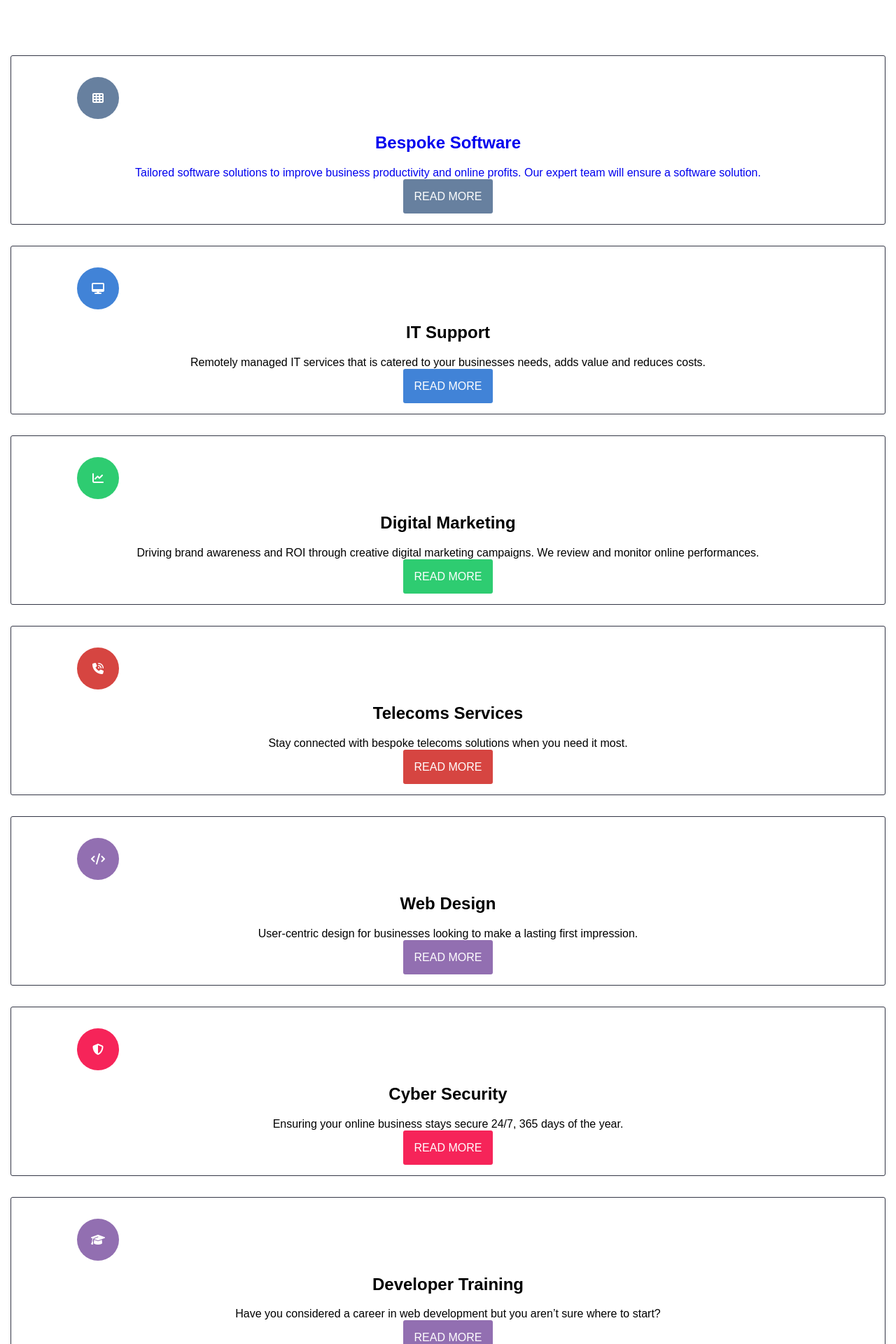
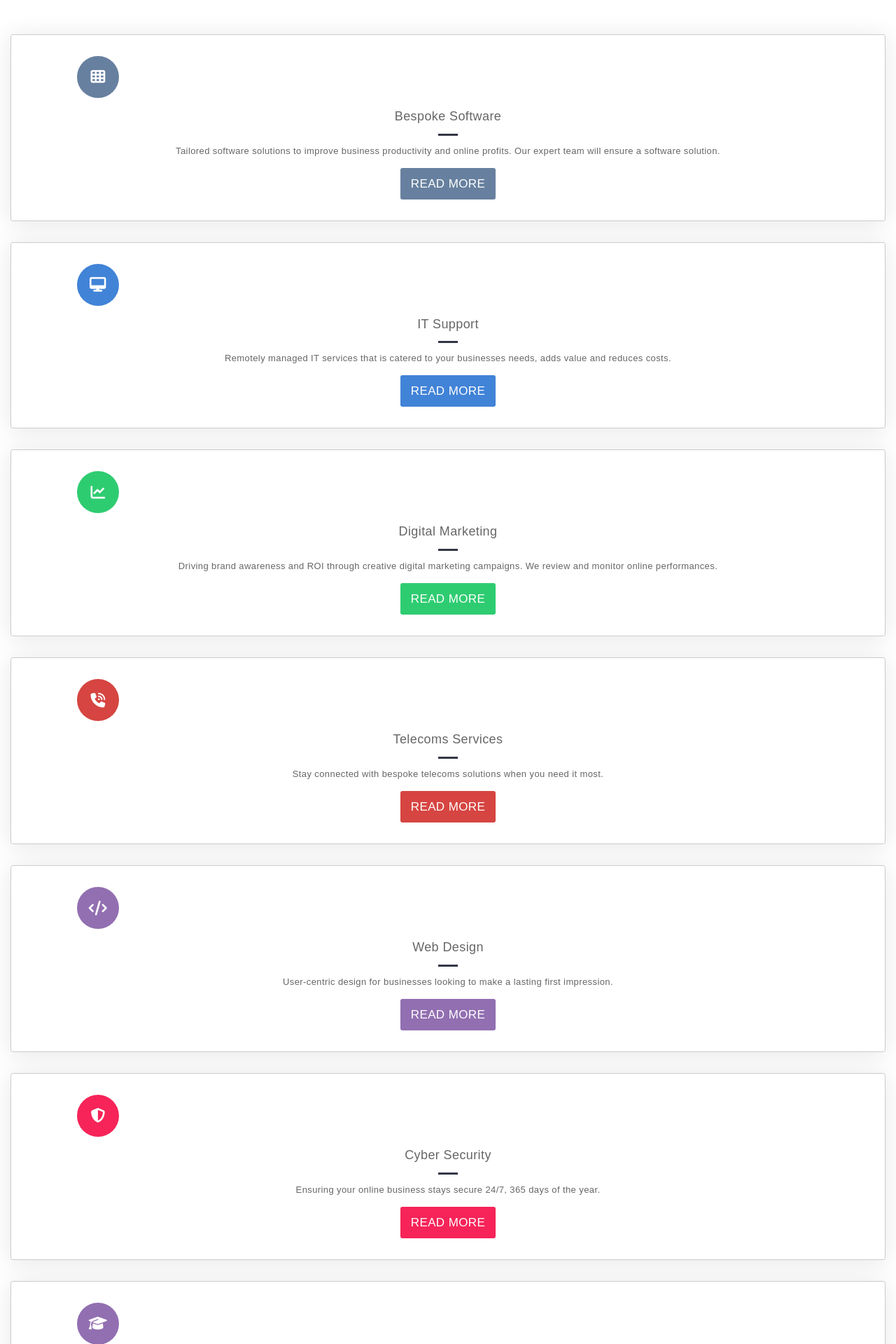
Before and after one commit to RemonJoL/html-css-reflection, a PHP site: page / in a window 1280 px wide. Shown: the part 785-2705 px from the top of the page at 70% size. Run offline with PHP 8.4, Linux system fonts and the light colour scheme; some libraries are stand-ins or nearby versions.

Commit message:
Large update, mainly Services
- tried several ways to optimise service layout to help alignment within the main service section
- optimised service layout by adding an extra div layer
- set its display to block to make sure all margrins and paddings are displayed correctly
- updated content of the service cards by replacing HR elements with :after elements
- updated text styling to mirror the source website

- set text styles of the about section to match the source website
- experimented with ways to align the content to the section
- optimised about section by adding a container to help align content properly

- corrected alt text on service cards

```diff
--- a/css/style.css
+++ b/css/style.css
@@ -1,17 +1,88 @@
-a:visited {
-  color: inherit;
-}
-
 body {
   font-family: "poppins", sans-serif;
   max-width: 100vw;
   height: 100%;
   margin: 0 0;
+  font-size: 1rem;
+  letter-spacing: 0.4px;
+}
+
+* :after, :before {
+  -webkit-box-sizing: border-box;
+          box-sizing: border-box;
+}
+
+a:visited {
+  color: inherit;
+}
+
+.p {
+  font-size: 0.8125rem;
+  font-weight: 400;
+  line-height: 1.375rem;
+  margin-bottom: 13px;
+}
+
+p {
+  font-weight: 400;
+  line-height: 2rem;
+  margin: 0 0 25px;
+}
+
+a {
+  text-decoration: none;
+  color: inherit;
+}
+
+hr {
+  width: 28px;
+}
+
+.h1, .h2, .h3, .h4, .h5, .h6, h1, h2, h3, h4, h5, h6 {
+  font-family: inherit;
+  font-weight: 500;
+  line-height: 1.1;
+  color: inherit;
+}
+
+.h2 {
+  font-size: 1.125rem;
+  padding-bottom: 17px;
+  margin: 0 0 11px;
+  position: relative;
+}
+
+.h1, h1 {
+  font-size: 2.25rem;
+  font-weight: 400;
+  margin: 0 0 28px;
+}
+
+.h2:after {
+  content: "";
+  position: absolute;
+  bottom: 0;
+  left: 0;
+  right: 0;
+  margin: auto;
+  width: 28px;
+  height: 3px;
+  display: block;
+  background-color: #333645;
+}
+
+span {
+  display: block;
 }
 
 header {
   font-size: 1.125rem;
   color: white;
+}
+
+.section-container {
+  padding: 50px 15px;
+  display: block;
 }
 
 .header-container {
@@ -68,8 +139,6 @@ header {
 
 .container {
   text-align: center;
-  -ms-flex-wrap: wrap;
-      flex-wrap: wrap;
 }
 
 .banner-img-container {
@@ -81,27 +150,47 @@ header {
 }
 
 #services {
-  padding: 50px 15px;
+  padding: 0 -15px;
+  color: #666;
+  display: block;
+  -webkit-box-orient: vertical;
+  -webkit-box-direction: normal;
+      -ms-flex-direction: column;
+          flex-direction: column;
 }
-#services a {
-  text-decoration: none;
+#services .services-cards {
+  margin-top: -30px;
 }
 #services .card {
-  border: 1px solid #333645;
+  border: 1px solid #ccc;
   border-radius: 3px;
   margin-top: 30px;
   padding: 30px;
+  -webkit-box-shadow: 0 3px 35px rgba(0, 0, 0, 0.1);
+          box-shadow: 0 3px 35px rgba(0, 0, 0, 0.1);
+}
+#services .service-card-container {
+  display: block;
+}
+#services .button-box {
+  display: -webkit-box;
+  display: -ms-flexbox;
+  display: flex;
+  -ms-flex-wrap: wrap;
+      flex-wrap: wrap;
 }
 
 #about {
   background-color: #333645;
   color: white;
-  padding: 50px 15px;
+}
+#about .container-about {
+  text-align: left;
+}
+#about a {
+  color: #333645;
 }
 
-#latest {
-  padding: 50px 0;
-}
 #latest .latest-card {
   padding: 15px;
   margin-top: 30px;
@@ -122,7 +211,6 @@ header {
 
 #signup {
   background-color: #ddd;
-  padding: 50px 30px;
 }
 
 #contact {
@@ -142,17 +230,29 @@ footer {
 }
 
 .btn {
+  height: auto;
+  line-height: 35px;
+  text-decoration: none;
+  padding: 5px 15px;
+  border-radius: 3px;
+  color: white;
+  font-size: 1.063rem;
+}
+
+.btn-inverse {
   text-decoration: none;
   padding: 1rem 1rem;
-  color: white;
   border-radius: 3px;
+  color: #333645;
+  background: white;
 }
 
 .marketing {
   background-color: #2ecc71;
+  margin: 0 auto;
 }
 
-.btn-support {
+.btn-itsupport {
   background: #4183d7;
 }
 
@@ -170,31 +270,32 @@ footer {
   display: -ms-flexbox;
   display: flex;
   margin-bottom: auto;
+  color: white;
 }
 
 .software {
   background: #67809F;
+  margin: 0 auto;
 }
 
 .itsupport {
   background: #4183d7;
+  margin: 0 auto;
 }
 
 .telecoms {
   background: #d64541;
+  margin: 0 auto;
 }
 
 .webdesign {
   background: #926fb1;
+  margin: 0 auto;
 }
 
 .security {
   background: #f62459;
-}
-
-.btn-culture {
-  color: #333645;
-  background-color: white;
+  margin: 0 auto;
 }
 
 .logo {
@@ -216,10 +317,11 @@ footer {
   display: flex;
   margin: 0 64px 17px;
   border-radius: 50%;
-  color: white;
 }
 
 .icon-serv {
+  color: white;
+  font-size: 1.3em;
   margin: auto;
 }
 
--- a/index.html
+++ b/index.html
@@ -150,86 +150,157 @@
 
       <!-- Services -->
           <section id="services">
-              <div class="card software-card">
-                <div class="container">
+            <div class="section-container">
+              <!-- Service Cards -->
+              <div class="services-cards">
+                <!-- Cards -->
+                <div class="card">
                   <a href="#" type="button" alt="Bespoke Software">
+                    <div class="service-card-container">
                       <span class="icon software">
                         <i class="fas fa-th icon-serv"></i>
                       </span>
-                  <h2>Bespoke Software</h2>
-                  <p>Tailored software solutions to improve business productivity and online profits. Our expert team will ensure a software solution.</p>
-
-                  <span><a class="btn software" name="btn-software">READ MORE</a></span>
+                      <span class="h2">
+                        Bespoke Software
+                      </span>
+                      <span class="p">Tailored software solutions to improve business productivity and online profits. Our expert team will ensure a software solution.</span>
+                      <span class="button-box">
+                        <span class="btn software" name="btn-software">READ MORE</span>
+                      </span>
+                    </div>
                   </a>
                 </div>
-            </div>
 
-            <div class="card it-card">
+                <div class="card">
+                  <a href="#" type="button" alt="IT Support">
+                    <div class="service-card-container">
                       <span class="icon itsupport">
                         <i class="fas fa-desktop icon-serv"></i>
                       </span>
-              <h2>IT Support</h2>
-              <p>Remotely managed IT services that is catered to your businesses needs, adds value and reduces costs.</p>
-              <a class="btn itsupport" href="#" name="btn-itsupport">READ MORE</a>
+                      <span class="h2">
+                      IT Support
+                      </span>
+                      <span class="p">Remotely managed IT services that is catered to your businesses needs, adds value and reduces costs.</span>
+                      <span class="button-box">
+                      <span class="btn itsupport" name="btn-itsupport">READ MORE</span>
+                      </span>
                     </div>
-            <div class="card marketing-card">
+                  </a>
+                </div>
+
+                <div class="card">
+                  <a href="#" type="button" alt="Digital Marketing">
+                    <div class="service-card-container">
                       <span class="icon marketing">
                         <i class="fas fa-chart-line icon-serv"></i>
                       </span>
-              <h2>Digital Marketing</h2>
-              <p>Driving brand awareness and ROI through creative digital marketing campaigns. We review and monitor online performances.</p>
-              <a class="btn marketing" href="#" name="btn-marketing">READ MORE</a>
+                      <span class="h2">
+                      Digital Marketing
+                      </span>
+                      <span class="p">Driving brand awareness and ROI through creative digital marketing campaigns. We review and monitor online performances.</span>
+                      <span class="button-box">
+                        <span class="btn marketing" name="btn-marketing">READ MORE</span>
+                      </span>
                     </div>
-            <div class="card telecoms-card">
+                  </a>
+                </div>
+
+                <div class="card">
+                  <a href="#" type="button" alt="Telecoms Services">
+                    <div class="service-card-container">
                       <span class="icon telecoms">
                         <i class="fas fa-phone-volume icon-serv"></i>
                       </span>
-              <h2>Telecoms Services</h2>
-              <p>Stay connected with bespoke telecoms solutions when you need it most.</p>
-              <a class="btn telecoms" href="#" name="btn-telecoms">READ MORE</a>
+                      <span class="h2">
+                      Telecoms Services
+                      </span>
+                      <span class="p">Stay connected with bespoke telecoms solutions when you need it most.</span>
+                      <span class="button-box">
+                        <span class="btn telecoms" name="btn-telecoms">READ MORE</span>
+                      </span>
                     </div>
-            <div class="card webdesign-card">
+                  </a>
+                </div>
+
+                <div class="card">
+                <a href="#" type="button" alt="Web Design">
+                  <div class="service-card-container">
                     <span class="icon webdesign">
                       <i class="fas fa-code icon-serv"></i>
                     </span>
-              <h2>Web Design</h2>
-              <p>User-centric design for businesses looking to make a lasting first impression.</p>
-              <a class="btn webdesign" href="#" name="btn-webdesign">READ MORE</a>
+                    <span class="h2">
+                    Web Design
+                    </span>
+                    <span class="p">User-centric design for businesses looking to make a lasting first impression.</span>
+                    <span class="button-box">
+                      <span class="btn webdesign" name="btn-webdesign">READ MORE</span>
+                    </span>
                   </div>
-            <div class="card security-card">
+                </a>
+                </div>
+
+                <div class="card">
+                <a href="#" type="button" alt="Cyber Security">
+                  <div class="service-card-container">
                     <span class="icon security">
                       <i class="fas fa-shield-alt icon-serv"></i>
                     </span>
-              <h2>Cyber Security</h2>
-              <p>Ensuring your online business stays secure 24/7, 365 days of the year.</p>
-              <a class="btn security" href="#" name="btn-security">READ MORE</a>
+                    <span class="h2">
+                    Cyber Security
+                    </span>
+                    <span class="p">Ensuring your online business stays secure 24/7, 365 days of the year.</span>
+                    <span class="button-box">
+                      <span class="btn security" name="btn-security">READ MORE</span>
+                    </span>
                   </div>
-            <div class="card training-card">
+                </a>
+                </div>
+
+                <div class="card">
+                <a href="#" type="button" alt="Developer Training">
+                  <div class="service-card-container">
                     <span class="icon webdesign">
                       <i class="fas fa-graduation-cap icon-serv"></i>
                     </span>
-              <h2>Developer Training</h2>
-              <p>Have you considered a career in web development but you aren’t sure where to start?</p>
-              <a class="btn webdesign" href="#" name="btn-training">READ MORE</a>
+                    <span class="h2">
+                    Developer Training
+                    </span>
+                    <span class="p">Have you considered a career in web development but you aren’t sure where to start?</span>
+                    <span class="button-box">
+                    <span class="btn webdesign" name="btn-training">READ MORE</span>
+                  </span>
+                  </div>
+                </a>
                 </div>
 
+                  <!-- Cards -->
+            </div>
+
+              <!-- Service Cards -->
           </section>
       <!-- /Services -->
 
       <!-- About -->
           <section id="about">
-            NETMATTERS
-            Netmatters Ltd is a leading web design, IT support and digital marketing agency based in Wymondham, Norfolk.
+            <div class="container-about">
+              <div class="section-container">
+                <span class="h1">NETMATTERS</span>
+                <p><strong>Netmatters Ltd is a leading web design, IT support and digital marketing agency based in Wymondham, Norfolk.</strong></p>
 
-            Founded in 2008, we work with businesses from a variety of industries to gain new prospects, nurture existing leads and further grow their sales.
+                <p>Founded in 2008, we work with businesses from a variety of industries to gain new prospects, nurture existing leads and further grow their sales.</p>
 
-            We provide cost effective, reliable solutions to a range of services; from bespoke cloud-based management systems, workflow and IT solutions through to creative website development and integrated digital campaigning.
-            <a class="btn btn-culture" href="#" type="button" name="btn-culture">OUR CULTURE <i class="fas fa-arrow-right"></i></a>
+                <p>We provide cost effective, reliable solutions to a range of services; from bespoke cloud-based management systems, workflow and IT solutions through to creative website development and integrated digital campaigning.</p>
+                <div>
+                  <a class="btn-inverse" href="#" type="button" name="btn-culture">OUR CULTURE <i class="fas fa-arrow-right"></i></a>
+                </div>
+              </div>
+            </div>
           </section>
       <!-- /About -->
 
       <!-- Latest -->
           <section id="latest">
+            <div class="container">
             <div class="latest-card">
               <div class="latest-header">
                 <img class="latest-header-img" src="https://www.netmatters.co.uk/assets/images/thumbnails/thumb/congratulations-to-lloyd-D2cu.webp" alt"Graduation">
@@ -270,6 +341,8 @@
             </div>
 
           </div>
+
+          </div>
         </section>
     <!-- /Latest -->
 
@@ -295,6 +368,7 @@
     <!-- Info -->
 
         <section id="contact">
+          <div class="section-container">
           <div class="container">
           <div class="contact-info">
             <h4>CONTACT US</h4>
--- a/scss/components/_buttons.scss
+++ b/scss/components/_buttons.scss
@@ -1,18 +1,30 @@
 @use "utility/colours";
 
 .btn {
+  height: auto;
+  line-height: 35px;
+  text-decoration: none;
+  padding: 5px 15px;
+  border-radius: 3px;
+  color: white;
+  font-size: 1.063rem;
+}
+
+.btn-inverse {
   text-decoration: none;
   padding: 1rem 1rem;
-  color:white;
   border-radius: 3px;
+  color: colours.$dark-grey;
+  background: white;
 }
 
 .marketing {
   background-color: colours.$clr-marketing;
+  margin: 0 auto;
 
 }
 
-.btn-support {
+.btn-itsupport {
   background: colours.$clr-itsupport;
 }
 
@@ -29,29 +41,35 @@
   background: colours.$dark-grey;
   display: flex;
   margin-bottom: auto;
+  color: white;
 }
 
 .software {
   background: colours.$clr-software;
+  margin: 0 auto;
 }
 
 .itsupport {
   background: colours.$clr-itsupport;
+  margin: 0 auto;
 }
 
 .telecoms {
   background: colours.$clr-telecoms;
+  margin: 0 auto;
 }
 
 .webdesign {
   background: colours.$clr-webdesign;
+  margin: 0 auto;
 }
 
 .security {
   background: colours.$clr-security;
+  margin: 0 auto;
 }
 
-.btn-culture {
-  color: colours.$dark-grey;
-  background-color: white;
-}
+// .btn-culture {
+//   color: colours.$dark-grey;
+//   background-color: white;
+// }
--- a/scss/components/_icons.scss
+++ b/scss/components/_icons.scss
@@ -13,10 +13,11 @@ height: 60px;
 display: flex;
 margin: 0 64px 17px;
   border-radius: 50%;
-  color:white;
 }
 
 .icon-serv {
+color:white;
+font-size: 1.3em;
 margin: auto;
 }
 
--- a/scss/main/_main.scss
+++ b/scss/main/_main.scss
@@ -1,21 +1,94 @@
 @use "utility/colours";
 
-
-
-a:visited {
-  color:inherit;
-}
 
 body {
   font-family: 'poppins', sans-serif;
     max-width: 100vw;
     height: 100%;
     margin: 0 0;
+    font-size: 1rem;
+    letter-spacing: .4px;
 }
+
+* :after, :before {
+  box-sizing: border-box;
+}
+
+// Text Styles
+
+a:visited {
+  color:inherit;
+}
+
+.p{
+  font-size: 0.8125rem;
+  font-weight: 400;
+  line-height: 1.375rem;
+  margin-bottom: 13px;
+}
+
+p {
+  font-weight: 400;
+  line-height: 2rem;
+  margin: 0 0 25px;
+}
+
+a {
+  text-decoration: none;
+  color: inherit;
+}
+
+hr {
+  width: 28px;
+}
+
+.h1, .h2, .h3, .h4, .h5, .h6, h1, h2, h3, h4, h5, h6 {
+  font-family: inherit;
+  font-weight: 500;
+  line-height: 1.1;
+  color: inherit;
+}
+
+.h2 {
+  font-size: 1.125rem;
+  padding-bottom: 17px;
+  margin: 0 0 11px;
+  position: relative;
+}
+
+.h1, h1 {
+  font-size: 2.25rem;
+  font-weight: 400;
+  margin: 0 0 28px;
+}
+
+.h2:after {
+  content: "";
+  position: absolute;
+  bottom: 0;
+  left: 0;
+  right: 0;
+  margin: auto;
+  width: 28px;
+  height: 3px;
+  display: block;
+  background-color: #333645;
+}
+
+span {
+  display: block;
+}
+
+// /Text Styles
 
 header {
   font-size: 1.125rem;
   color: white;
+}
+
+.section-container {
+  padding: 50px 15px;
+  display: block;
 }
 
 
@@ -72,7 +145,7 @@ main {
 
 .container {
   text-align: center;
-  flex-wrap: wrap;
+
 }
 
 
@@ -85,28 +158,46 @@ main {
 }
 
 #services {
-  padding: 50px 15px;
-  a {
-    text-decoration: none;
+  padding: 0 -15px;
+  color: colours.$med-grey;
+  display: block;
+  flex-direction: column;
+
+
+  .services-cards {
+    margin-top: -30px;
   }
 
   .card {
-    border: 1px solid colours.$dark-grey;
+    border: 1px solid #ccc;
     border-radius: 3px;
     margin-top: 30px;
     padding: 30px;
+    box-shadow: 0 3px 35px rgb(0 0 0 / 10%);
+  }
 
+.service-card-container {
+  display: block;
+}
+
+  .button-box {
+  display: flex;
+  flex-wrap: wrap;
   }
 }
 
 #about {
   background-color: colours.$dark-grey;
   color: white;
-  padding: 50px 15px;
+  .container-about {
+    text-align: left;
+  }
+  a {
+    color: colours.$dark-grey;
+  }
 }
 
 #latest {
-  padding: 50px 0;
   .latest-card {
     padding: 15px;
     margin-top: 30px;
@@ -127,7 +218,6 @@ main {
 
 #signup {
   background-color: colours.$light-grey;
-  padding: 50px 30px;
 }
 
 #contact{
```
Lines whose indentation alone changed are shown as unchanged.
